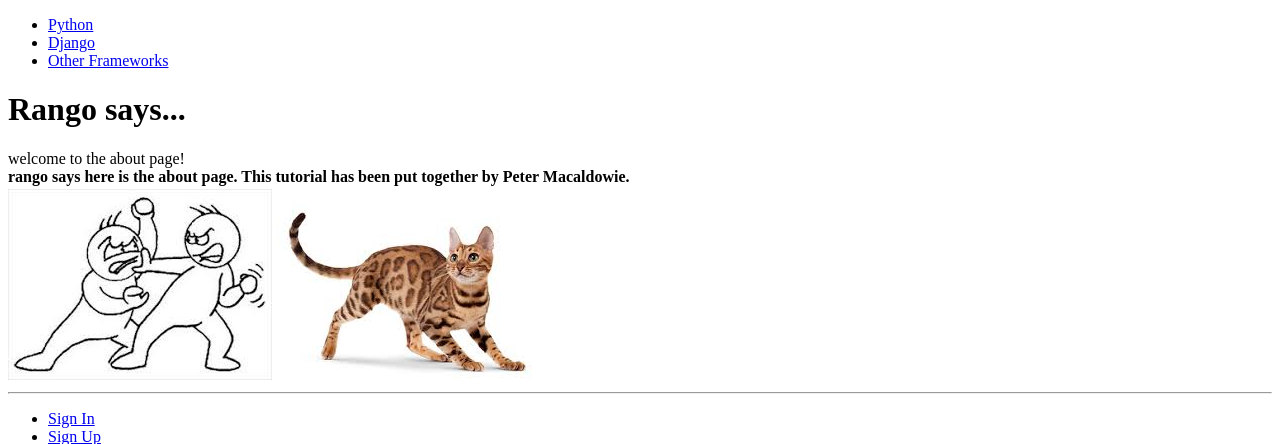
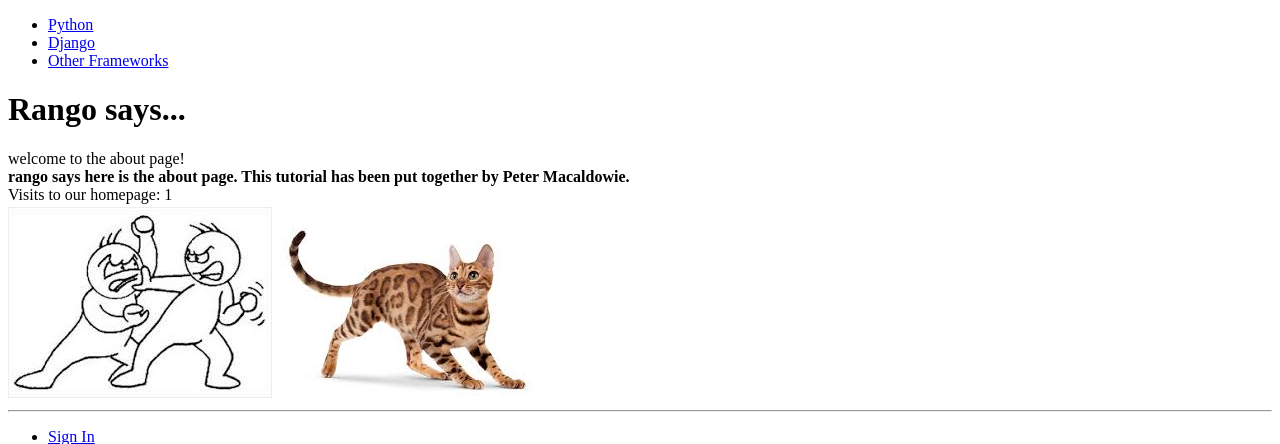
Before and after one commit to PMacald/tango_with_django_project, a Django app: page /rango/about/ in a window 1280 px wide. Shown: the top 444 px of the page. Run offline with Django 3.2, Linux system fonts and the light colour scheme; data comes from the database, SQL or seed files in the repository; both versions use the stored data as it was after the commit.

Commit message:
End of Ch.10

```diff
--- a/rango/views.py
+++ b/rango/views.py
@@ -9,6 +9,7 @@ from django.contrib.auth import authenticate, login, logout
 from django.http import HttpResponseRedirect, HttpResponse
 from django.core.urlresolvers import reverse
 from django.contrib.auth.decorators import login_required
+from datetime import datetime
 
 def index(request):
 
@@ -17,15 +18,27 @@ def index(request):
     #link to template and provide dictionary for Django variables within templates
     context_dict = {'categories': category_list,
                     'pages': page_list}
+    # Call helper function to handle cookies
+    visitor_cookie_handler(request)
+    context_dict['visits'] = request.session['visits']
 
-    #Get rendered response for client and return it
-    return render(request, 'rango/index.html', context_dict)
+    # Get response early so we can gather cookie info
+    response = render(request, 'rango/index.html', context_dict)
+    #Get response for client and return it (updating cookies if need be)
+    return response
 
 def about(request):
     #link to template and provide dictionary for Django variables within templates
     context_dict = {'aboutmessage': "rango says here is the about page. This tutorial has been put together by Peter Macaldowie."}
-    #Get rendered response for client
-    return render(request, 'rango/about.html', context=context_dict)
+
+    # Call helper function to handle cookies
+    visitor_cookie_handler(request)
+    context_dict['visits'] = request.session['visits']
+
+    # Get response early so we can gather cookie info
+    response = render(request, 'rango/about.html', context_dict)
+    #Get response for client and return it (updating cookies if need be)
+    return response
 
 def show_category(request, category_name_slug):
     context_dict = {}
@@ -163,3 +176,34 @@ def user_logout(request):
     logout(request)
     # Redirect to homepage
     return HttpResponseRedirect(reverse('index'))
+
+# Helper method
+def get_server_side_cookie(request,cookie,default_val=None):
+    val = request.session.get(cookie)
+    if not val:
+        val = default_val
+    return val
+
+def visitor_cookie_handler(request):
+    # Use cookies to track number of visits. If a previous cookie exists, we can say they've visited before
+    # Default value is 1
+    visits = int(get_server_side_cookie(request,'visits','1'))
+
+    last_visit_cookie = get_server_side_cookie(request,
+                                               'last_visit',
+                                               str(datetime.now()))
+    last_visit_time = datetime.strptime(last_visit_cookie[:-7],
+                                        '%Y-%m-%d %H:%M:%S')
+
+    # If time since last visit > 1 day, add a visit
+    if (datetime.now() - last_visit_time).days > 0:
+        visits = visits + 1
+        # Update last visit cookie
+        request.session['last_visit'] = str(datetime.now())
+    else:
+        visits = 1
+        # Set last visit cookie
+        request.session['last_visit'] = last_visit_cookie
+
+    # Update visits cookie
+    request.session['visits'] = visits
--- a/templates/rango/about.html
+++ b/templates/rango/about.html
@@ -10,6 +10,7 @@
 		<div>
 			welcome to the about page! <br/>
 			<strong>{{ aboutmessage }}</strong><br/>
+			Visits to our homepage: {{ visits }}<br />
 		</div>
 		<div>
 			<img src='{% static 'images/bout.jpg' %}'
```
Also changed, not shown: db.sqlite3.
